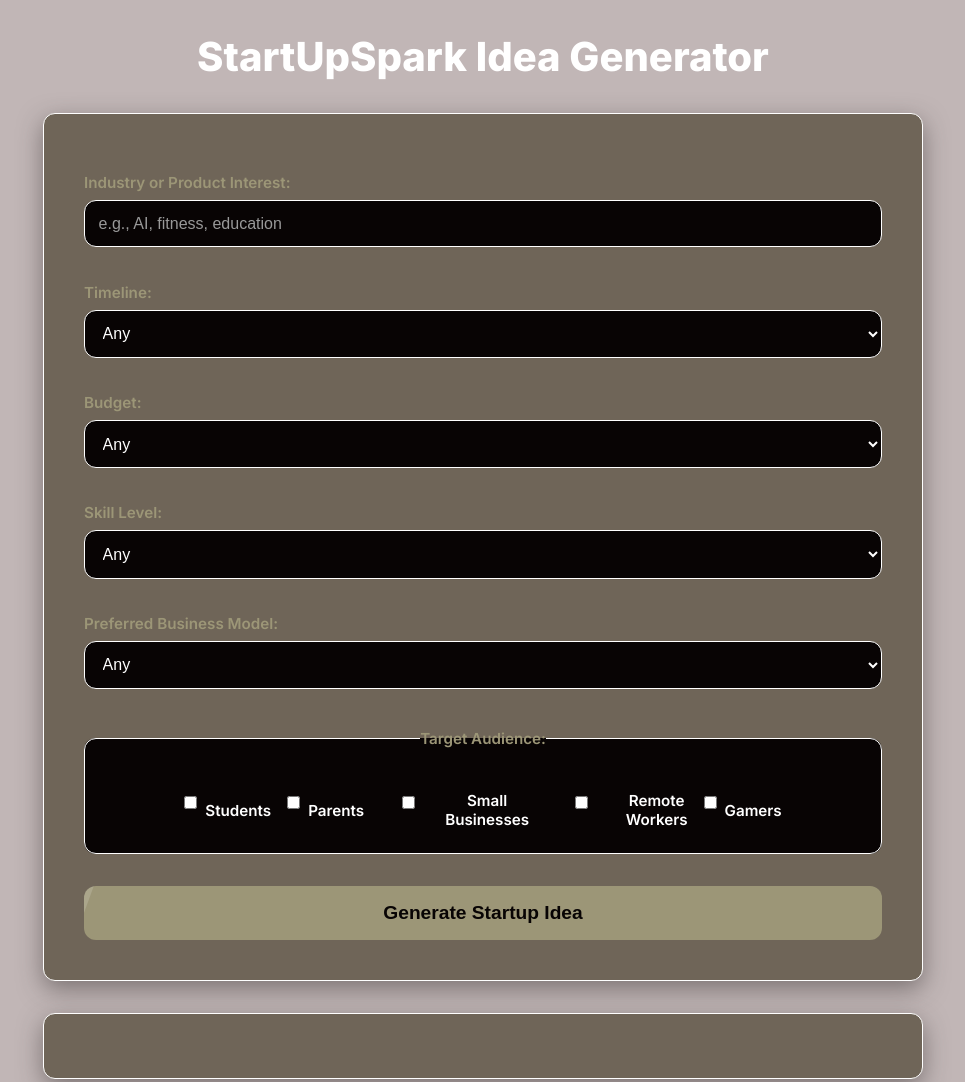
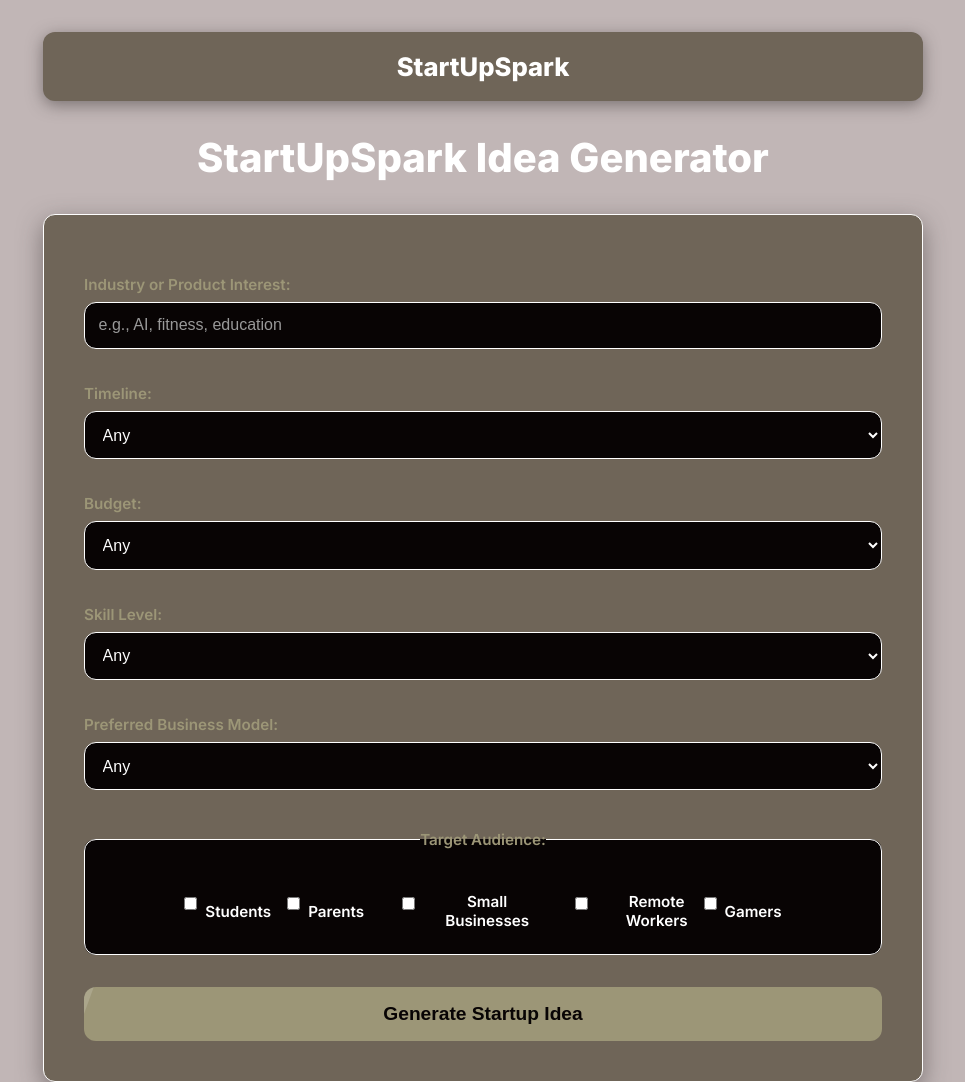
Before and after one commit to VSG1980/final-project-2025, a website built with Vite: page client/index.html in a window 1280 px wide. Shown: the top 1082 px of the page, without its empty margins (157-1122 px from the left). Built offline with nearby package versions, Linux system fonts and the light colour scheme.

Commit message:
Update index.html

```diff
--- a/client/index.html
+++ b/client/index.html
@@ -8,6 +8,9 @@
     <link rel="stylesheet" href="/src/style.css" />
   </head>
   <body>
+     <header class="app-header">
+      <div class="logo">StartUpSpark</div>
+    </header>
     <h1>StartUpSpark Idea Generator</h1>
     <form>
       <label>Industry or Product Interest:</label>
```
